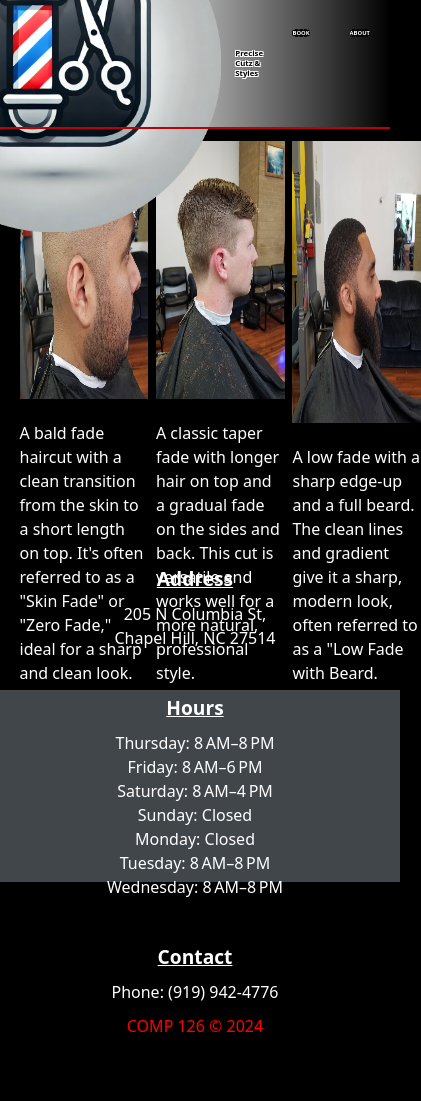
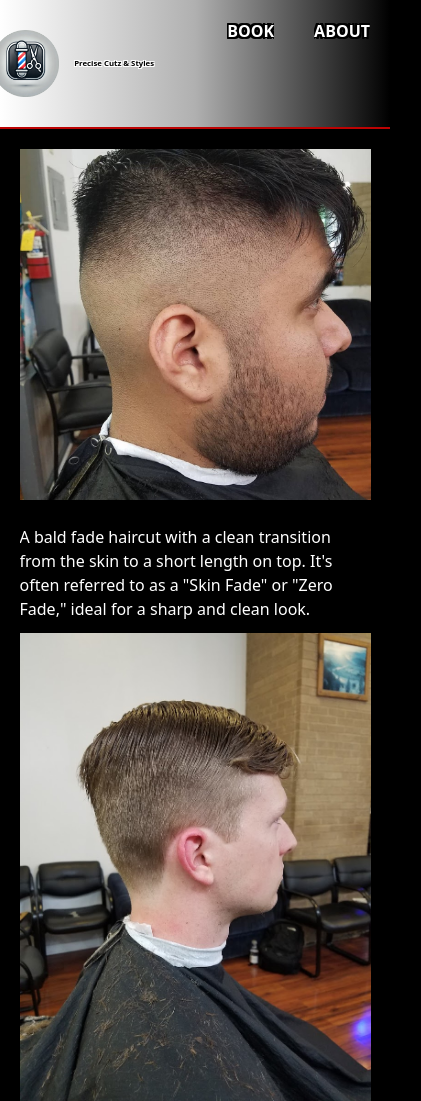
Before and after one commit to DanielBautista7799/comp126, a plain HTML site: page index.html in a window 390 px wide. Shown: the top 1101 px of the page, 421 px wide, since content can reach past the window. Before the commit the page ends 1038 px from the top, so only its background shows below. Drawn offline with Linux system fonts and the light colour scheme.

Commit message:
Update index.css

```diff
--- a/css/index.css
+++ b/css/index.css
@@ -2,7 +2,8 @@
 body {
     margin: 0;
     font-family: "Moirai One", system-ui;
-    overflow-x: hidden;
+    overflow:hidden;
+overflow-y: scroll;
     background-color: black;
     background-size: contain;
     display: flex;
@@ -15,14 +16,12 @@ body {
 
 
 
-main{
-    width: 90%;
-    height: 65vh;
-    margin-top: 1.5vh;
+main {
     display: flex;
-    flex-direction: row;
-    gap: 2vw;
-    align-items: flex-start;
+    flex-direction: column;
+    align-items: center;
+    width: 100%;
+    height: auto;
 
 }
 header {
@@ -32,7 +31,8 @@ header {
     display: flex;
     flex-direction: row;
     font-weight: 900;
-    font-size: 1.2vw;
+    font-size: 2vw;
+
     margin-top: 0;
     background: linear-gradient(90deg, #ffffff, #b0b0b0, #000000);
 
@@ -48,7 +48,7 @@ header {
     height: 100%;
     width: 40%;
     color: white;
-    background-image: url(/img/icon1.png);
+
     background-size: 7vw;
     background-repeat: no-repeat;
     background-position-x: 5%;
@@ -57,6 +57,10 @@ header {
     flex-direction: row;
     gap: 3%;
 
+}
+
+#icon{
+    height: 8vh;
 }
 
 
@@ -75,6 +79,7 @@ header {
     border-radius: 4px;
     padding: 5px 10px;
     font-size: 2vw;
+    white-space: nowrap;
 }
 
 nav {
@@ -101,9 +106,6 @@ ul.nav-links li {
 ul.nav-links a, #choose a {
     color: #fff;
     text-decoration: none;
-    font-size: 1.5vw;
-
-
     border-radius: 5px;
     transition: background-color 0.3s;
     text-shadow:
@@ -167,10 +169,11 @@ main{
 
 
 }
-
 img{
     height: 40vh;
 }
+
+
 .text{
     color: white;
 }
@@ -234,3 +237,45 @@ a:hover {
     height:2vh;
     color: red;
 }
+@media screen and (max-width: 768px) {
+    body {
+        font-size: 14px;
+        overflow-x: hidden;
+    }
+
+
+
+
+    main {
+        flex-direction: column;
+        height: auto;
+        margin-top: 20px;
+        overflow-x: hidden;
+    }
+
+    .con {
+        width: 100%;
+        gap: 20px;
+    }
+
+    img {
+        height: auto;
+        width: 100%;
+    }
+
+    footer {
+        padding: 15px 5px;
+        flex-direction: column;
+        height: auto;
+        text-align: center;
+    }
+
+    #footer-content {
+        flex-direction: column;
+        gap: 15px;
+    }
+
+    #copyright {
+        font-size: 12px;
+    }
+}
```
